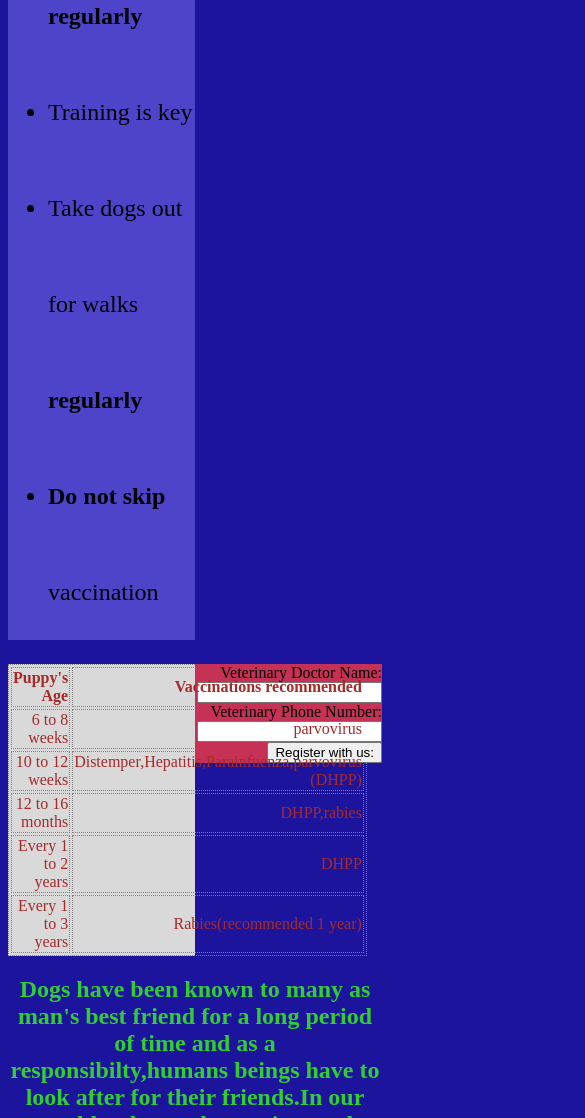
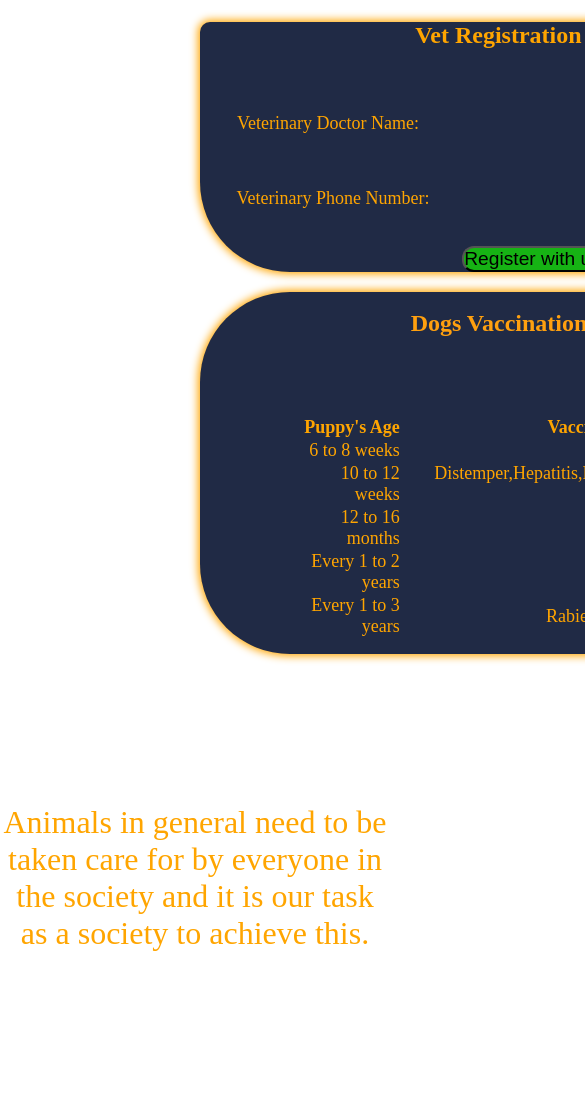
Before and after one commit to Mutagah/says-my-vertinary, a plain HTML site: page index.html in a window 390 px wide. Shown: the part 882-2000 px from the top of the page, 585 px wide, since content can reach past the window. After the commit the page ends 1834 px from the top, so only its background shows below. Drawn offline with Linux system fonts and the light colour scheme; no server answers.

Commit message:
Added responsiveness to my website and changed the overall layout

```diff
--- a/index.html
+++ b/index.html
@@ -5,20 +5,28 @@
     <meta http-equiv="X-UA-Compatible" content="IE=edge">
     <meta name="viewport" content="width=device-width, initial-scale=1.0">
     <title>My vertinary sayings</title>
+    <link rel="stylesheet" href="./style.css">
+    <link rel="preconnect" href="https://fonts.googleapis.com">
+<link rel="preconnect" href="https://fonts.gstatic.com" crossorigin>
+<link href="https://fonts.googleapis.com/css2?family=Arvo&display=swap" rel="stylesheet">
 
-    <link rel="stylesheet" href="./style.css">
 </head>
-<body style="background-color: rgb(29, 20, 157);">
-    <h1>My vetinary Says
+<body>
+    <header>
+    <div>
+    <h1 style = "font-family: 'Arvo', serif ">My vetinary Says
         <div class = "navigation-bar">
-            <a href="Cats-Veterinaries" style="color: #fc0303;"> Cat Vetinaries</a>
+            <a href="Cats-Veterinaries" style="color: #fc0303; text-decoration: none;"> Cat Vetinaries</a>
         </div>
 
     </h1>
+    </div>
+    </header>
     <div id="myImages"></div>
     <div class="contents">
+        <div class="doggy">
              <div class="content1">
-
+                    <h3 style="text-align:center; color: #ffa00f;">General guidelines for dogs</h3>
                 <ul>
                     <li>Have <strong>regular</strong> deworming (2 to 3 months)</li>
                     <li>Take me to the vertinary <strong>oftenly</strong> for check-ups</li>
@@ -28,16 +36,28 @@
                     <li><strong>Do not skip</strong> vaccination</li>
                 </ul>
             </div>
+        </div>
+        <div class="doggy2">
             <div class="myForm">
+                <h2>Vet Registration Form</h2>
+                <br>
+                <br>
             <form>
-                <label>Veterinary Doctor Name:</label>
+                <label >Veterinary Doctor Name:</label>
                 <input id="vetName">
+                <br>
+                <br>
+                <br>
                 <label>Veterinary Phone Number:</label>
                 <input id="vetPhonenumber">
-                <button id="button2">Register with us:</button>
+                <br>
+                <br>
+                <button id="button2">Register with us</button>
             </form>
         </div>
         <div class="myTable">
+            <br>
+            <h2 style="text-align:center; color: #ffa00f;">Dogs Vaccination Table</h2>
         <table id="firsttable">
             <tr>
                 <th>Puppy's Age</th>
@@ -66,23 +86,9 @@
        </table>
 
         </div>
-
         </div>
-
-
-
-        <p id="animal" style="color:white;"><h2>Dogs have been known to many as man's best friend for a long period of time and as a responsibilty,humans beings have to look after for their friends.In our world today
-            we have witnessed people disregarding animals rights which is mostly an offence pinishable by law.</h2>
-        </p>
-        <h2>The following are maintainance and up keep guidelines strictly for dogs.</h2>
-        <ol>
-            <h3>
-
-            </h3>
-
-        </ol>
     </div>
-    <p id="note" style="color:blueviolet;">Animals in general need to be taken care for by everyone in the society and it is our task as a society to achieve this.</p>
+    <p id="note">Animals in general need to be taken care for by everyone in the society and it is our task as a society to achieve this.</p>
 <script type="text/javascript" src="script.js"></script>
 </body>
 </html>
--- a/style.css
+++ b/style.css
@@ -1,81 +1,152 @@
+*{
+    padding: 0;
+    margin: 0;
+    box-sizing: border-box;
+}
+h1{
+    font-size: 50px;
+    padding: 40px;
+}
 .navigation-bar{
-    color: blue;
     font-size: x-large;
     float : right
 
   }
-  body h1{
-    color: green;
-    text-align: center;
-    background: color #1f158b;;
+  header{
+    color: #ffa500;
+    background-color: #202a45;
+  }
+body{
+    background-color: #ffffff;
+}
+#myImages{
+    margin-left: 150px;
+}
+#myImages img {
+    height: 400px;
+    width: 2500px;
 }
 
-#myImages img {
-    text-align: justify;
-    height: 400px;
-    width: 2050px;
-    text-align: center;
-
+.contents{
+    padding-top: 20px;
+    display: flex;
+    position: relative;
+}
+.content1{
+    border-radius: 12px;
+    box-shadow: 0px 0px 8px 2px;
+    background-color:#202a45;
+    color: #ffa500;
+    font-size: x-large;
+    line-height: 4;
+    width: 900px;
+    margin-left: 150px;
 
 }
-.content1{
-    background-color: #4e44c9;
-    font-size: x-large;
-    line-height: 4;
-    width: 50%;
+.content1 ul{
+    padding-left: 50px;
+}
+.doggy2{
+    text-align: center;
+    margin-left: 20px;
+    width: 165px;
+
 }
 
 .myForm{
-    float: right;
-    text-align: right;
-    background-color: #c63256;
-    width: 50%;
-}
-.myTable{
-    width: 50%;
-    flex-direction: column;
-    background-color:#D9D9D9;
-    text-align: right;
+    box-shadow: 0px 0px 8px 2px;
+    border-radius: 10px 90px;
+    color: #ffa500;
+    text-align: center;
+    background-color: #202a45;
+    width: 400%;
+    margin-bottom: 20px;
+    height: 250px;
 }
 
+.myForm h2{
+    color: #ffa500;
+    padding-bottom: 20px;
+}
 
+.myForm label{
+    font-size: large;
+    padding-right: 200px;
+}
 
+.myForm input{
+    width: 200px;
+}
 
+.myForm #vetPhonenumber{
+    padding: 10px 20px;
+    margin-left: -10px;
+}
+.myForm #vetName{
+    padding: 10px 20px;
+}
+.myForm button{
+    border-radius: 12px;
+    font-size: larger;
+    background-color:#16b314;
+    margin-right: -5px;
+    margin-top: 9px;
+}
 
+.myTable{
+    box-shadow: 0px 0px 8px 2px;
+    border-radius: 90px;
+    width: 400%;
+    margin-bottom: 150px;
+    background-color:#202a45;
+    text-align: right;
+    color: #ffa500;
+    height: 362px;
+}
 
+.myTable table{
+    padding: 58px 100px;
 
+}
 
+.myTable table th{
+    padding-top: 20px;
+}
 
-.sectimage1
-{
-   text-align: center;
+.myTable table tr{
+    padding-left: 0px;
 }
 
 img{
     max-width: 30%;
     max-height: 30%;
 }
-h2{
-    color:limegreen;
-    text-align: center;
-}
-#button1{
-    font-size: 20px;
-    text-align: center;
-    background-color: black;
-    border-radius: 12px;
-    color: red;
-}
 h3{
-    color : tomato;
     line-height: 2;
 }
 p #animal{
     text-align: center;
 }
 table,th,td{
+    font-size:large;
     border:1px solid;
-    border-style: dotted;
+    border-style: none;
     border-color: grey;
-    color: brown;
+    color:#ffa500;
 }
+#note{
+    color:#ffa500;
+    text-align: center;
+    font-size: xx-large;
+}
+
+@media screen and (max-width: 1250px) {
+    .contents {
+        flex-direction: column;
+    }
+  .doggy2{
+    margin-left: 200px;
+    margin-top: 50px;
+  }
+
+}
```
Also changed, not shown: script.js (indentation only). Lines whose indentation alone changed are shown as unchanged.
